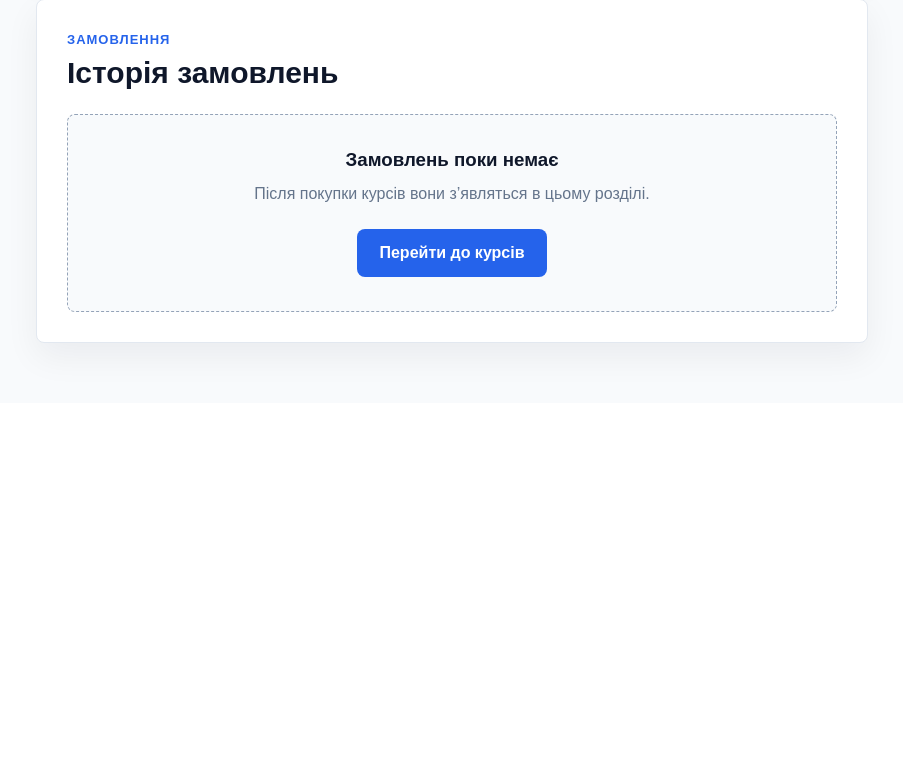
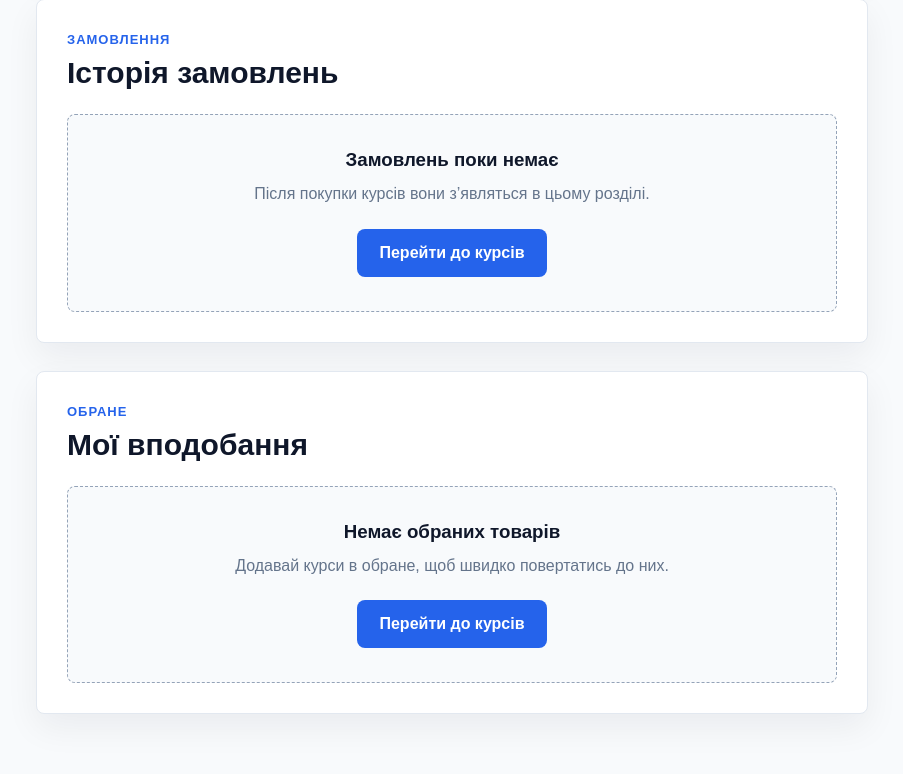
Before and after one commit to spiritplay/diplom, a Django app: page /accounts/profile/ in a window 1280 px wide. Shown: the part 1122-1896 px from the top of the page, without its empty margins (352-1255 px from the left). Before the commit the page ends 1483 px from the top, so only its background shows below. Run offline with Django 5.2, Linux system fonts and the light colour scheme; a user stored in the database is signed in; data comes from the database, SQL or seed files in the repository; both versions use the stored data as it was after the commit.

Commit message:
diplom (4 commit)

```diff
--- a/accounts/views.py
+++ b/accounts/views.py
@@ -6,6 +6,7 @@ from django.shortcuts import render, redirect
 from .forms import ProfileForm
 from .models import Profile
 from order.models import Order
+from shop.models import Product
 
 
 def register_view(request):
@@ -45,6 +46,7 @@ def logout_view(request):
 def profile_view(request):
     profile, created = Profile.objects.get_or_create(user=request.user)
     orders = Order.objects.filter(user=request.user).order_by('-created_at')
+    favorites = Product.objects.filter(likes=request.user)
 
     if request.method == 'POST':
         form = ProfileForm(request.POST, instance=profile, user=request.user)
@@ -58,4 +60,5 @@ def profile_view(request):
     return render(request, 'accounts/profile.html', {
         'form': form,
         'orders': orders,
+        'favorites': favorites
     })
--- a/templates/accounts/profile.html
+++ b/templates/accounts/profile.html
@@ -157,6 +157,44 @@
                         </div>
                     {% endif %}
                 </section>
+
+                <section class="profile-card-wide">
+    <div class="profile-card-head">
+        <div>
+            <span class="shop-label">Обране</span>
+            <h2>Мої вподобання</h2>
+        </div>
+    </div>
+
+    {% if favorites %}
+        <div class="profile-orders">
+            {% for product in favorites %}
+                <article class="profile-order">
+                    <div class="profile-order-top">
+                        <div>
+                            <h3>
+                                <a href="{% url 'product_view' product.slug %}">
+                                    {{ product.title }}
+                                </a>
+                            </h3>
+                            <span>Додано в обране</span>
+                        </div>
+
+                        <strong>
+                            ❤️
+                        </strong>
+                    </div>
+                </article>
+            {% endfor %}
+        </div>
+    {% else %}
+        <div class="profile-empty">
+            <h3>Немає обраних товарів</h3>
+            <p>Додавай курси в обране, щоб швидко повертатись до них.</p>
+            <a href="{% url 'shop' %}" class="primary-action">Перейти до курсів</a>
+        </div>
+    {% endif %}
+</section>
             </div>
         </div>
     </section>
```
Also changed, not shown: db.sqlite3.
